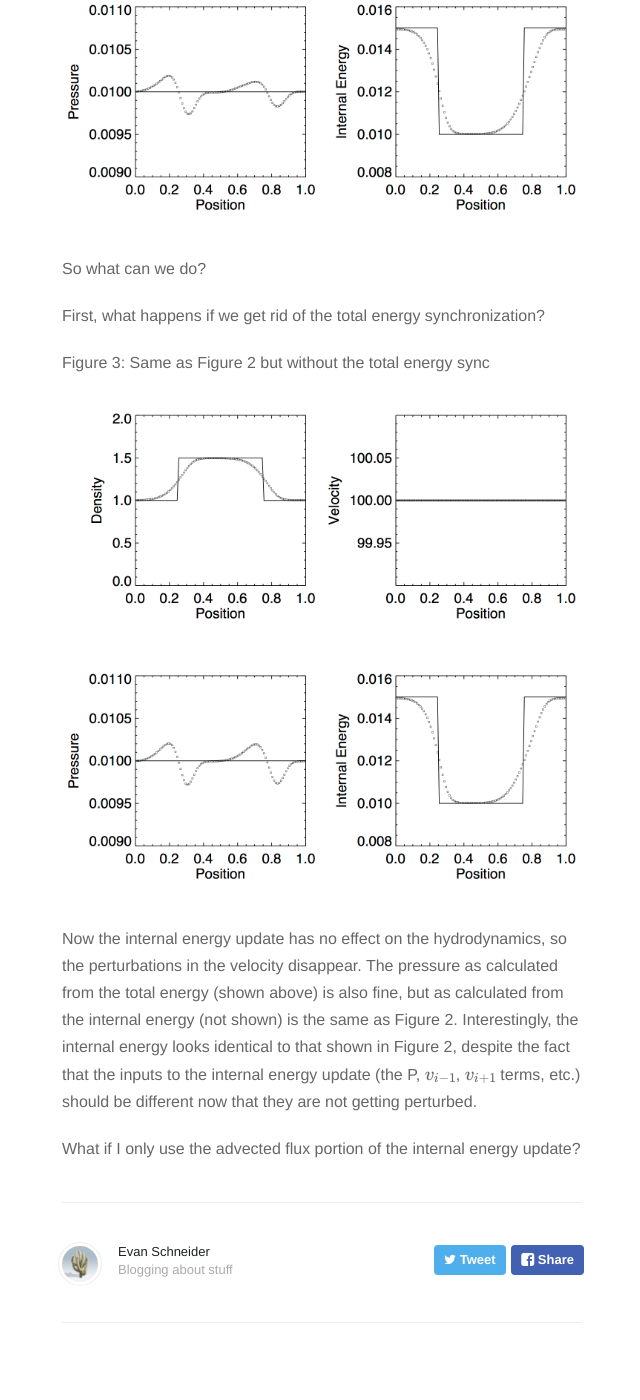
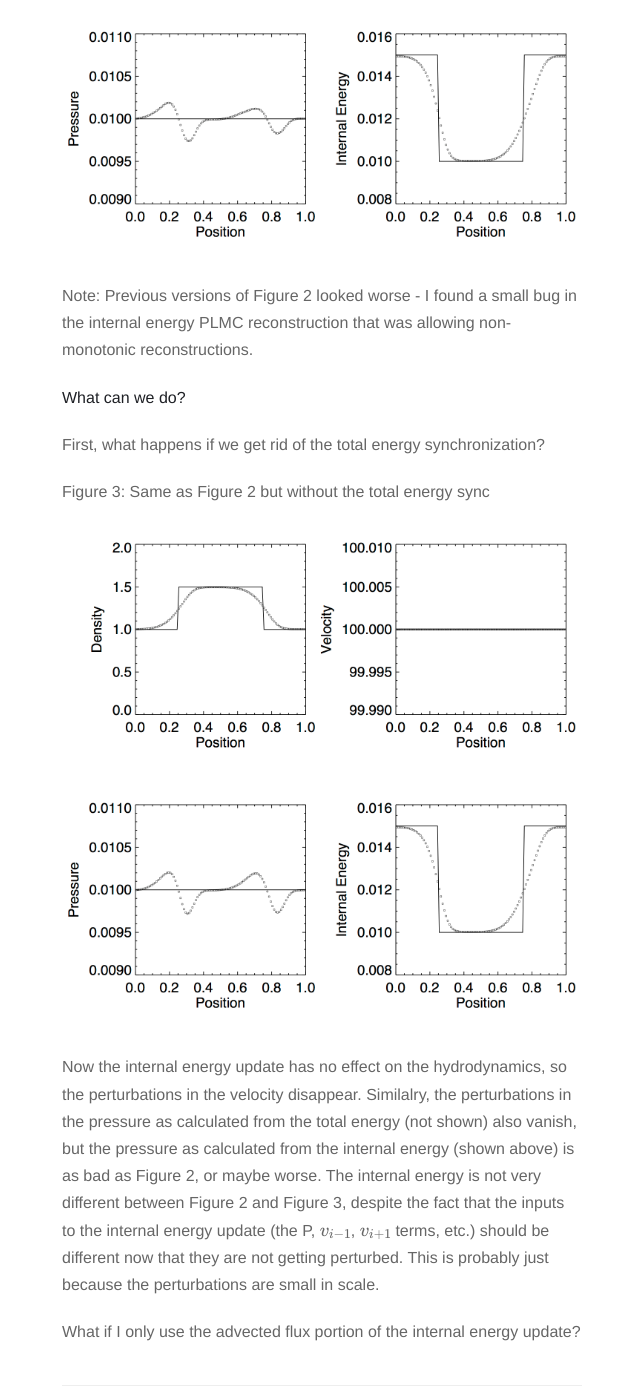
Before and after one commit to evaneschneider/site, a Jekyll site: the page built from _posts/2015-10-6-PLM-tests-2.markdown, in a window 1280 px wide and 1400 px high, scrolled down 1427 px. Shown: the whole window, without its empty margins (318-958 px from the left). Built offline with Jekyll 4.4.1, drawn with Linux system fonts in a browser that asks for light colours; nearby versions of some CDN libraries; formulas are drawn with MathJax 3; some of the changed text lies outside the part shown.

Commit message:
updated plots

```diff
--- a/_posts/2015-10-6-PLM-tests-2.markdown
+++ b/_posts/2015-10-6-PLM-tests-2.markdown
@@ -9,8 +9,8 @@ previous posts, now trying to answer the question - how do we either
 a) come up with a better approximation for the internal energy update
 or b) at least come up with a switch that does not degrade the solution?
 
-Cholla seems to suffer only from diffusion in these tests, which isn't
-a scenario we expect dual energy to improve. However, we certainly don't
+Without dual energy, Cholla seems to suffer only from diffusion in these tests,
+which isn't a scenario we expect dual energy to improve. However, we certainly don't
 want to employ a dual energy method that makes the solution worse:
 
 Figure 1: PLMC, exact solver, no dual energy, $$v \approx 800 c_s$$
@@ -19,7 +19,11 @@ Figure 1: PLMC, exact solver, no dual energy, $$v \approx 800 c_s$$
 Figure 2: Same as Figure 1 but with dual energy
 <img src="{{ site.url }}assets/images/PLMC_exact_M800_de.png">
 
-So what can we do?
+Note: Previous versions of Figure 2 looked worse - I found a small bug
+in the internal energy PLMC reconstruction that was allowing non-monotonic
+reconstructions.
+
+**What can we do?**
 
 First, what happens if we get rid of the total energy synchronization?
 
@@ -27,11 +31,13 @@ Figure 3: Same as Figure 2 but without the total energy sync
 <img src="{{ site.url }}assets/images/PLMC_de_nosync.png">
 
 Now the internal energy update has no effect on the hydrodynamics, so the
-perturbations in the velocity disappear. The pressure as calculated from the
-total energy (shown above) is also fine, but as calculated from the internal
-energy (not shown) is the same as Figure 2. Interestingly, the internal energy
-looks identical to that shown in Figure 2, despite the fact that the inputs to
+perturbations in the velocity disappear. Similalry, the perturbations in the
+pressure as calculated from the total energy (not shown) also vanish, but the
+pressure as calculated from the internal energy (shown above) is as bad as
+Figure 2, or maybe worse. The internal energy is not very different
+between Figure 2 and Figure 3, despite the fact that the inputs to
 the internal energy update (the P, $$v_{i-1}$$, $$v_{i+1}$$ terms, etc.) should
-be different now that they are not getting perturbed.
+be different now that they are not getting perturbed. This is probably just because
+the perturbations are small in scale.
 
 What if I only use the advected flux portion of the internal energy update?
```
Also changed, not shown: assets/images/PLMC_de_nosync.png, assets/images/PLMC_exact_M800_de.png, assets/images/PPMC_exact_M800_de.png (added).
